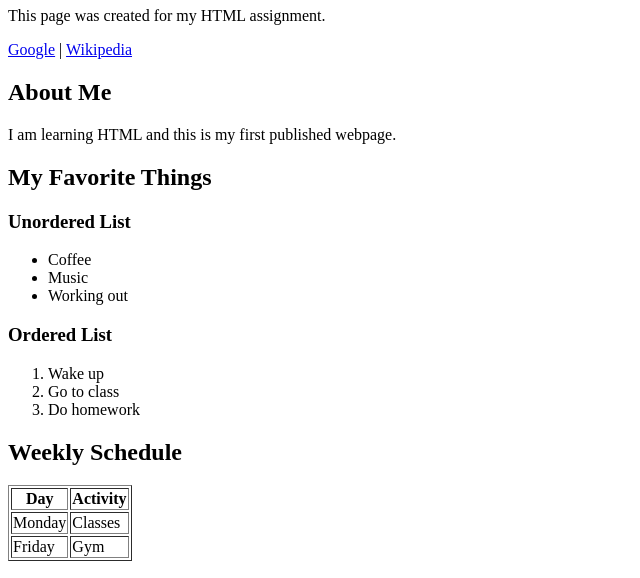
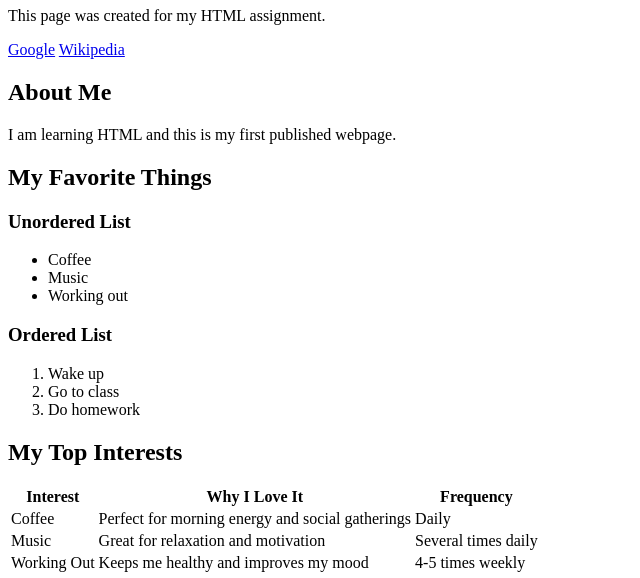
Before and after one commit to jillchaudhari-tamu/html_landing_page_432, a plain HTML site: page index.html in a window 1280 px wide. Shown: the part 73-651 px from the top of the page, without its empty margins (0-640 px from the left). Drawn offline with Linux system fonts and the light colour scheme.

Commit message:
Revise section title and add interests table
Updated the 'My Favorite Things' section to 'My Top Interests' and added a new table with detailed interests.

```diff
--- a/index.html
+++ b/index.html
@@ -12,7 +12,7 @@
   </header>
 
   <nav>
-    <a href="https://www.google.com">Google</a> |
+    <a href="https://www.google.com">Google</a>
     <a href="https://www.wikipedia.org">Wikipedia</a>
   </nav>
 
@@ -42,36 +42,46 @@
     </section>
 
     <section>
-      <h2>Weekly Schedule</h2>
-      <table border="1">
+      <h2>My Top Interests</h2>
+      <table>
+        <thead>
           <tr>
-          <th>Day</th>
-          <th>Activity</th>
+            <th>Interest</th>
+            <th>Why I Love It</th>
+            <th>Frequency</th>
+          </tr>
+        </thead>
+        <tbody>
+          <tr>
+            <td>Coffee</td>
+            <td>Perfect for morning energy and social gatherings</td>
+            <td>Daily</td>
           </tr>
           <tr>
-          <td>Monday</td>
-          <td>Classes</td>
+            <td>Music</td>
+            <td>Great for relaxation and motivation</td>
+            <td>Several times daily</td>
           </tr>
           <tr>
-          <td>Friday</td>
-          <td>Gym</td>
+            <td>Working Out</td>
+            <td>Keeps me healthy and improves my mood</td>
+            <td>4-5 times weekly</td>
           </tr>
+        </tbody>
       </table>
     </section>
 
     <section>
       <h2>Images</h2>
-
-      <!-- Image with semantic meaning -->
       <img src="https://upload.wikimedia.org/wikipedia/commons/6/61/HTML5_logo_and_wordmark.svg"
            alt="HTML5 Logo"
            width="150">
-
-      <!-- Decorative image -->
-      <img src="https://www.transparenttextures.com/patterns/white-diamond.png"
-           alt=""
+      <img src="https://images.unsplash.com/photo-1517694712202-14dd9538aa97?w=300&h=300&fit=crop"
+           alt="Web development workspace"
            width="150">
-
+      <img src="https://images.unsplash.com/photo-1517694712202-14dd9538aa97?w=300&h=300&fit=crop"
+           alt="Programming laptop"
+           width="150">
     </section>
 
   </main>
```
Lines whose indentation alone changed are shown as unchanged.
